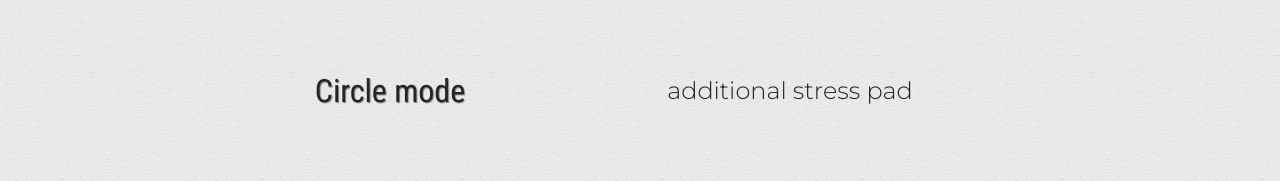
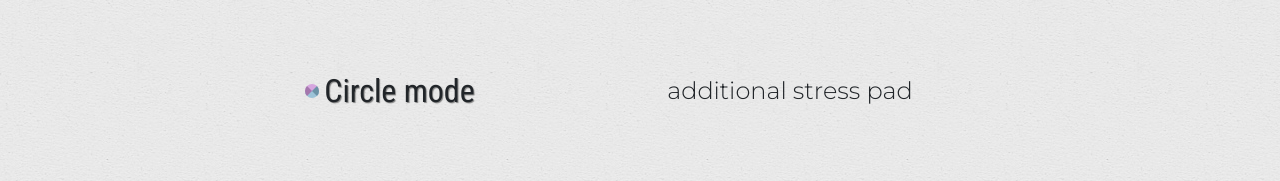
Before and after one commit to EwelinaKi/usk, a Gatsby site: page / in a window 1280 px wide. Shown: the part 770-951 px from the top of the page. Built offline with nearby package versions, Linux system fonts and the light colour scheme; Gatsby itself is replaced by a stand-in of ours.

Commit message:
features decoration

```diff
--- a/src/components/buy.js
+++ b/src/components/buy.js
@@ -7,7 +7,6 @@ export default () => (
     <p>Oooh! Don't waste your time any more, we all know you want it!</p>
     <div className={buyStyles.buyButton}>
       <Button size="lg" type="button" className={buyStyles.buyButton} id="buyButton">Buy</Button>
-      {/*<button type="button" className={"btn " + buyStyles.newPrimary}>Buy</button>*/}
     </div>
   </div>
 )
--- a/src/components/features.js
+++ b/src/components/features.js
@@ -8,7 +8,9 @@ export default (props) => {
         (
           <div key={element.id} className={featuresStyles.featureRow}>
             <div className={featuresStyles.featureName}>
-              <p>{element.feature}</p></div>
+              <p className={featuresStyles.featureDecor}></p>
+              <p>
+                {element.feature}</p></div>
             <div className={featuresStyles.featureDesc}>
               <p>{element.description}</p></div>
           </div>
--- a/src/styles/features.module.css
+++ b/src/styles/features.module.css
@@ -25,6 +25,11 @@
     min-width: 300px;
     min-height: 40px;
     align-self: center;
+    display: flex;
+    flex-direction: row;
+    flex-wrap: nowrap;
+    justify-content: center;
+    align-items: center;
 }
 
 .featureDesc {
@@ -38,3 +43,19 @@
 .featureName p {
     font-family: var(--font-decor);
 }
+
+.featureDecor {
+    display: inline;
+    height: 0;
+    width: 0;
+    z-index: -1;
+    margin-right: 5px;
+
+    border-style: solid;
+    border-width: 7px;
+    border-radius: 7px;
+    border-top-color: var(--purple-mid);
+    border-left-color: var(--purple-dark);
+    border-right-color: var(--blue-dark);
+    border-bottom-color: var(--blue-mid);
+}
```
Also changed, not shown: 1 other file.
